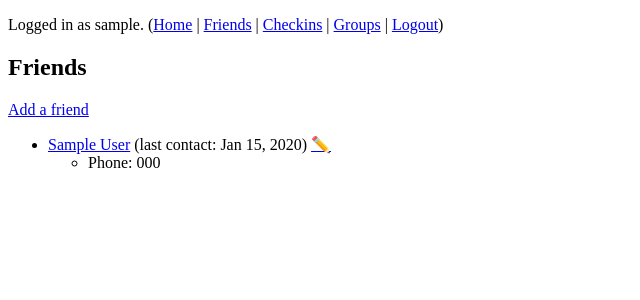
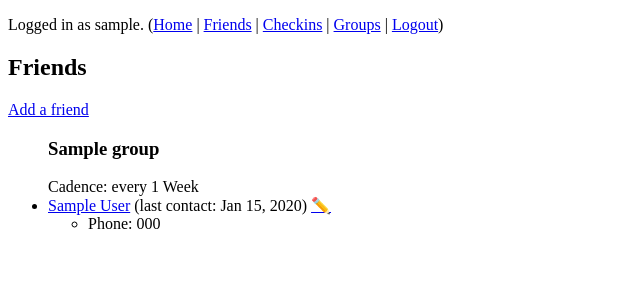
Before and after one commit to eenblam/hey, a Django app: page /friends/ in a window 1280 px wide. Shown: the top 300 px of the page, without its empty margins (0-640 px from the left). Run offline with Django 4.2, Linux system fonts and the light colour scheme; a user stored in the database is signed in; tables that the repository leaves empty hold one stand-in row (values such as "Sample post").

Commit message:
Order friend list by group
Ensure None group is at end

```diff
--- a/hey/templates/hey/friend_list.html
+++ b/hey/templates/hey/friend_list.html
@@ -11,8 +11,12 @@
 <p><a href="{% url 'hey:friend-add' %}">Add a friend</a></p>
 
 {% if object_list %}
+    {% regroup object_list by group as groups %}
+    {% for group in groups %}
     <ul>
-    {% for friend in object_list %}
+        <h3>{{ group.grouper }}</h3>
+        Cadence: every {{ group.grouper.frequency }} {{ group.grouper.get_unit_display }}{{ group.grouper.frequency|pluralize:",s" }}
+        {% for friend in group.list %}
         <li>
             <a href="{% url 'hey:friend-detail' friend.id %}">{{ friend.get_full_name }}</a>
 
@@ -33,6 +37,7 @@
         </li>
         {% endfor %}
     </ul>
+    {% endfor %}
 {% else %}
 <p>No friends yet. Try adding some!</p>
 {% endif %}
--- a/hey/views.py
+++ b/hey/views.py
@@ -1,4 +1,5 @@
 from django.contrib.auth.mixins import LoginRequiredMixin
+from django.db.models import F
 from django.http import HttpResponse, JsonResponse
 from django.shortcuts import render, HttpResponseRedirect
 from django.urls import reverse_lazy
@@ -13,7 +14,10 @@ class FriendsView(LoginRequiredMixin, generic.ListView):
     model = Friend
 
     def get_queryset(self):
-        return Friend.objects.filter(user=self.request.user)
+        # We want to sort by group, but always put None/Null at the end.
+        return Friend.objects.filter(user=self.request.user).order_by(
+            F('group').asc(nulls_last=True),
+            F('last_contact').asc(nulls_last=True))
 
 class FriendView(LoginRequiredMixin, generic.DetailView):
     model = Friend
```
Lines whose indentation alone changed are shown as unchanged.
